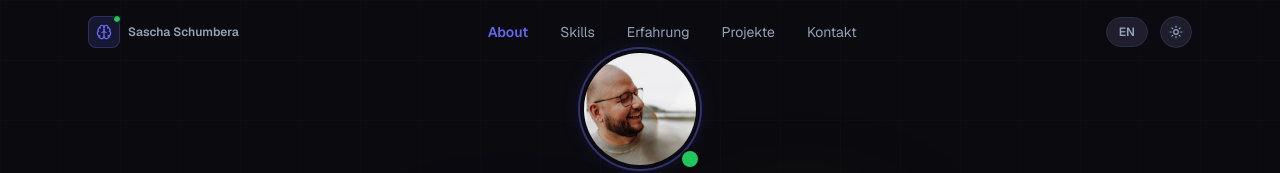
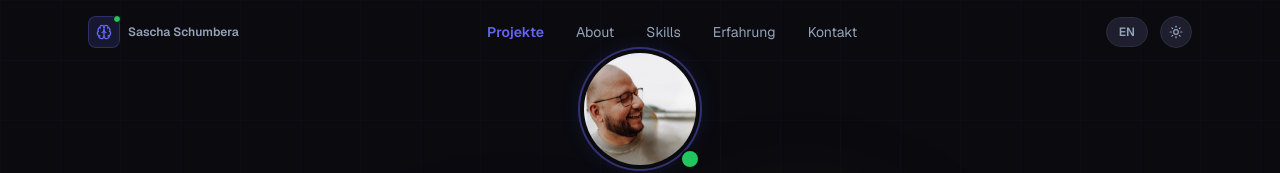
Before and after one commit to saschaschumbera/portfolio, a Next.js app: page / in a window 1280 px wide. Shown: the top 173 px of the page. Built offline with nearby package versions, Linux system fonts and the light colour scheme.

Commit message:
chore: move projects section to top

```diff
--- a/src/app/page.tsx
+++ b/src/app/page.tsx
@@ -55,10 +55,10 @@ export default function Home() {
       <Navbar />
       <main>
         <Hero />
+        <Projects />
         <About />
         <Skills />
         <Experience />
-        <Projects />
         <Contact />
       </main>
       <Footer />
--- a/src/lib/translations.ts
+++ b/src/lib/translations.ts
@@ -2,10 +2,10 @@ export const t = {
   de: {
     nav: {
       links: [
+        { label: "Projekte", href: "#projects" },
         { label: "About", href: "#about" },
         { label: "Skills", href: "#skills" },
         { label: "Erfahrung", href: "#experience" },
-        { label: "Projekte", href: "#projects" },
         { label: "Kontakt", href: "#contact" },
       ],
     },
@@ -252,10 +252,10 @@ export const t = {
   en: {
     nav: {
       links: [
+        { label: "Projects", href: "#projects" },
         { label: "About", href: "#about" },
         { label: "Skills", href: "#skills" },
         { label: "Experience", href: "#experience" },
-        { label: "Projects", href: "#projects" },
         { label: "Contact", href: "#contact" },
       ],
     },
```
